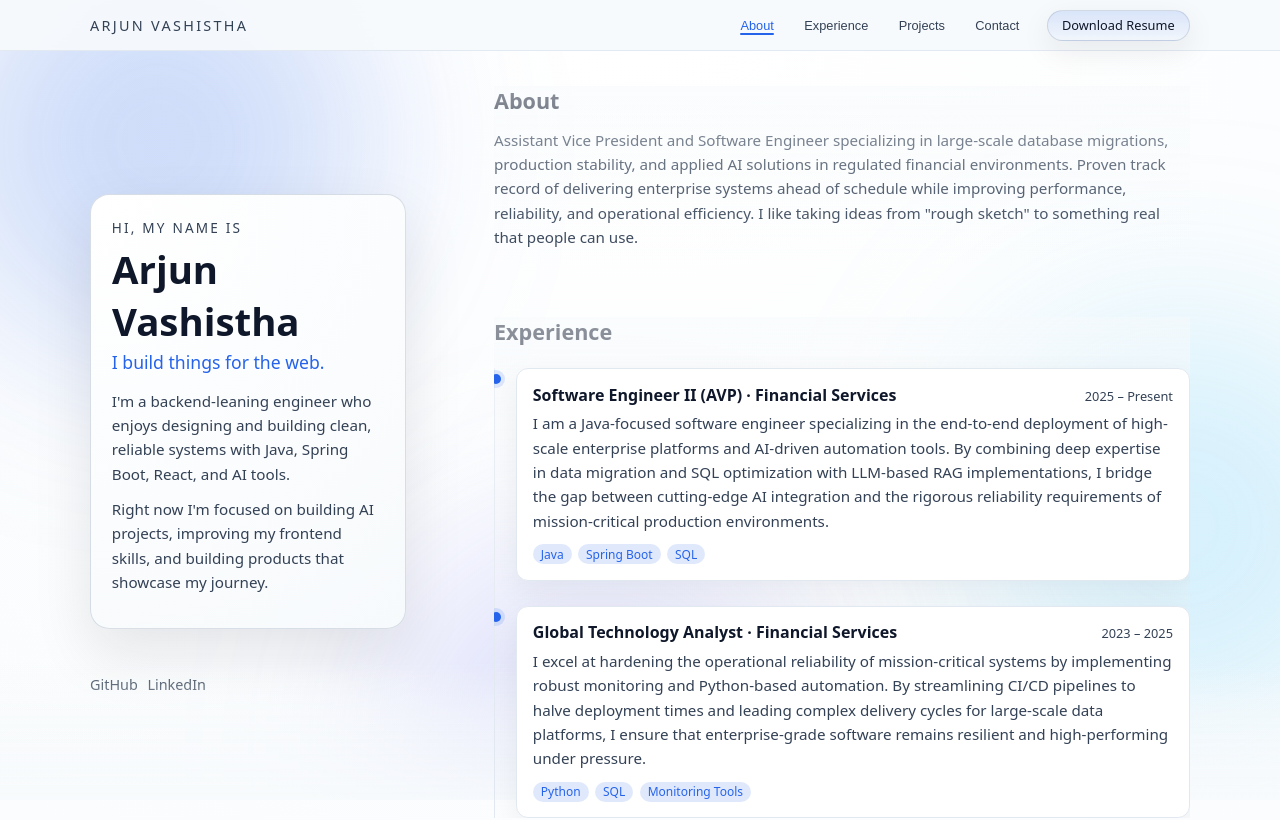
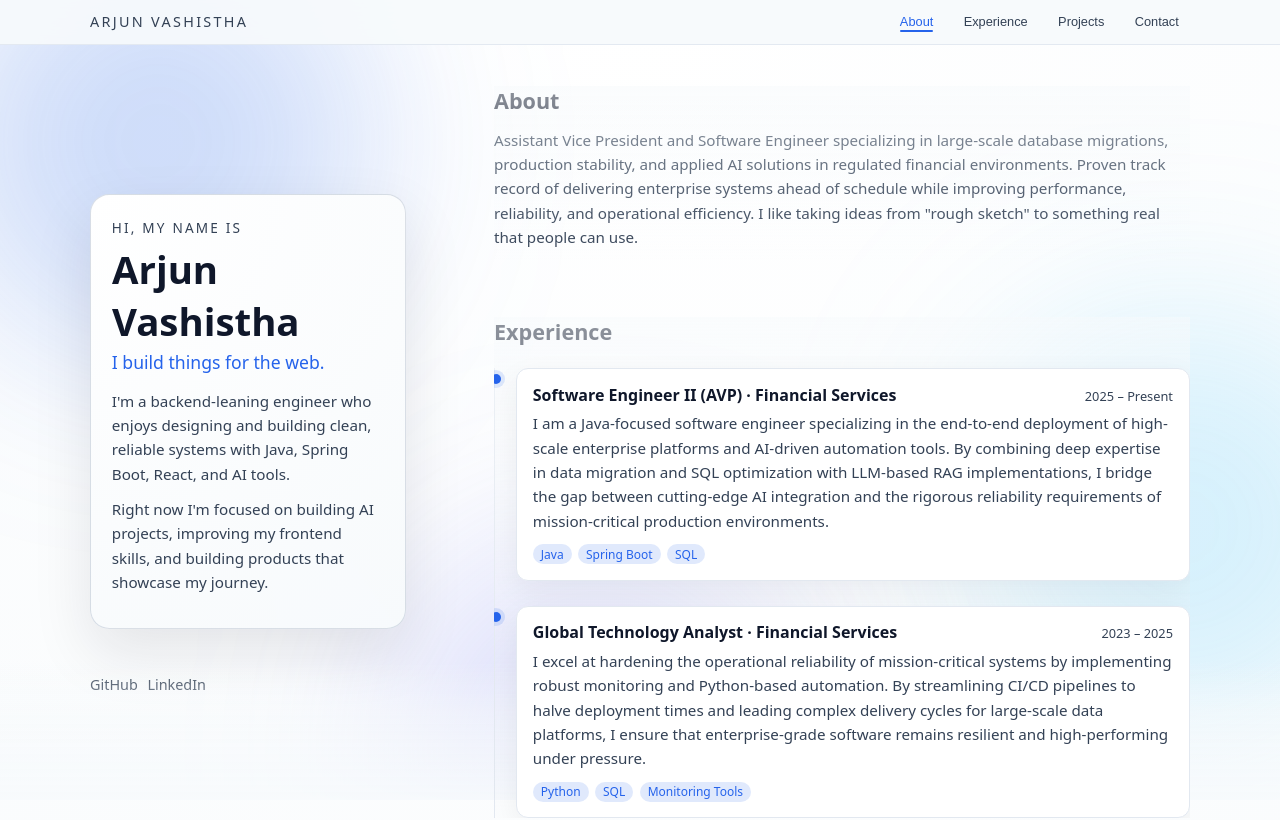
Before and after one commit to ajastro/personal-website, a React (Create React App) app in the folder frontend/: page / in a window 1280 px wide. Shown: the top 820 px of the page. Built offline with nearby package versions, Linux system fonts and the light colour scheme.

Commit message:
chore: hide resume download button

```diff
--- a/frontend/src/App.js
+++ b/frontend/src/App.js
@@ -156,15 +156,6 @@ useEffect(() => {
             >
               Contact
             </button>
-            <a
-              href={process.env.PUBLIC_URL + "/resume.pdf"}
-              className="top-nav-resume"
-              target="_blank"
-              rel="noreferrer"
-              download="Arjun-Vashistha-Resume"
-            >
-              Download Resume
-            </a>
           </nav>
         </div>
       </header>
```
